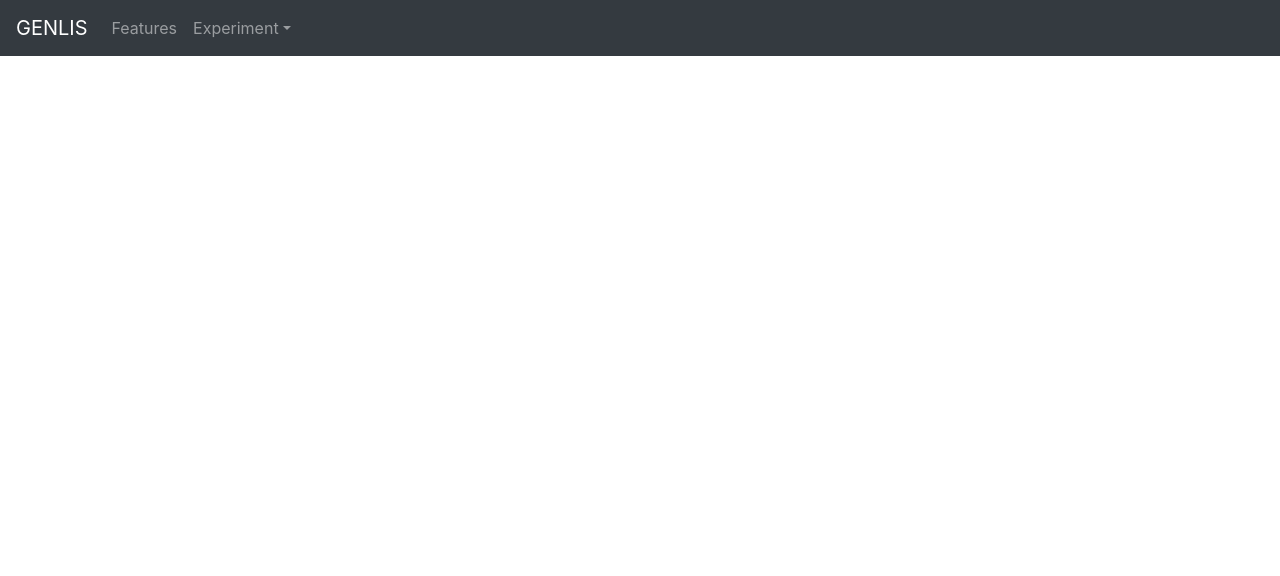
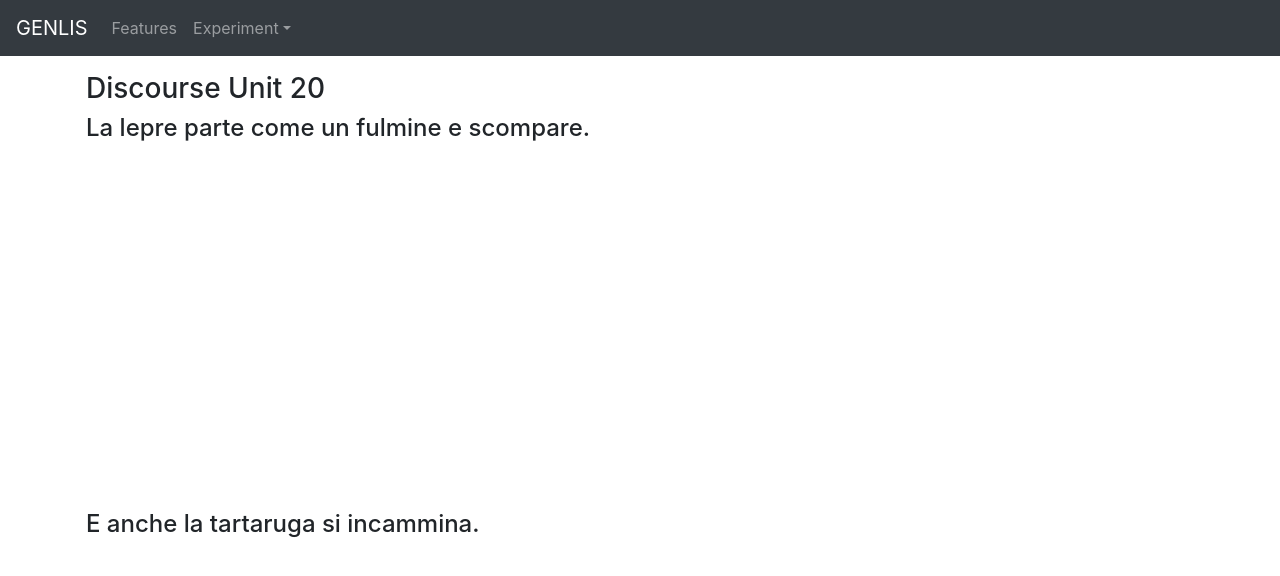
Before and after one commit to fstiffo/genlis, a React (Create React App) app: page /experiment in a window 1280 px wide. Shown: the top 576 px of the page. Built offline with nearby package versions, Linux system fonts and the light colour scheme; the HTML template or start-up script is replaced by a standard one.

Commit message:
VideoRow defined

```diff
--- a/package.json
+++ b/package.json
@@ -4,9 +4,10 @@
   "private": true,
   "dependencies": {
     "bootstrap": "^4.3.1",
-    "react": "16.8.6",
+    "react": "16.10.2",
     "react-bootstrap": "^1.0.0-beta.12",
-    "react-dom": "16.8.6",
+    "react-dom": "16.10.2",
+    "react-player": "1.13.0",
     "react-router-dom": "5.1.2",
     "react-scripts": "3.1.1"
   },
--- a/src/Experiment.js
+++ b/src/Experiment.js
@@ -1,15 +1,17 @@
 import React from "react";
-import Carousel from "react-bootstrap/Carousel";
-import Accordion from "react-bootstrap/Accordion";
-import Card from "react-bootstrap/Card";
-import Button from "react-bootstrap/Button";
-import { useParams } from "react-router";
+import { useParams } from "react-router-dom";
+import VideoRow from "./VideoRow";
+import data from "./data";
 
-class MyCarousel extends React.Component {
+class DiscourseUnit extends React.Component {
   render() {
+    console.log(typeof this.props.id);
+    let id = this.props.id;
+    let du = data.find(e => e.id === id);
     return (
       <>
-        <h3>{this.props.id}</h3>
+        <h3>Discourse Unit {id}</h3>
+        <VideoRow texts={du.texts} youtube={du.youtube} />
       </>
     );
   }
@@ -17,8 +19,8 @@ class MyCarousel extends React.Component {
 
 const Experiment = () => {
   let { id } = useParams();
-  console.log(id);
-  return <MyCarousel id={id} />;
+  let safeId = typeof id === "undefined" ? "20" : id;
+  return <DiscourseUnit id={safeId} />;
 };
 
 export default Experiment;
--- /dev/null
+++ b/src/VideoRow.js
@@ -0,0 +1,33 @@
+import React from "react";
+import ReactPlayer from "react-player";
+import Col from "react-bootstrap/Col";
+import Row from "react-bootstrap/Row";
+
+class VideoCol extends React.Component {
+  render() {
+    return (
+      <Col>
+        <h4>{this.props.text}</h4>
+        <ReactPlayer
+          url={"https://www.youtube.com/watch?v=" + this.props.youtube}
+        />
+      </Col>
+    );
+  }
+}
+
+class VideoRow extends React.Component {
+  render() {
+    let keys = Array.from(this.props.texts.keys());
+    let cols = keys.map(key => (
+      <VideoCol
+        key={key}
+        text={this.props.texts[key]}
+        youtube={this.props.youtube[key]}
+      />
+    ));
+    return <Row>{cols}</Row>;
+  }
+}
+
+export default VideoRow;
--- a/src/data.js
+++ b/src/data.js
@@ -1,11 +1,13 @@
 const data = [
   {
     id: "19",
-    text:
-      'Chi arriva ora? Un gufo. "Siete pronte? Cominciamo! 3, 2, 1 ... Via"!',
-    youtube: "https://youtu.be/z5neFa-QRpg",
-    glosses:
-      "gls('19',[],[],[wh,'y/n',foc],[],[],['venire chi . gufo . voi-due pronto . cominciare . 3,2,1 . via'],[],[g]).",
+    texts: [
+      'Chi arriva ora? Un gufo. "Siete pronte? Cominciamo! 3, 2, 1 ... Via"!'
+    ],
+    youtube: ["z5neFa-QRpg"],
+    glosses: [
+      "gls('19',[],[],[wh,'y/n',foc],[],[],['venire chi . gufo . voi-due pronto . cominciare . 3,2,1 . via'],[],[g])."
+    ],
     syntax_lexicon: [
       {
         id: [19, 1, 28],
@@ -44,6 +46,57 @@ const data = [
       "ora arriva un gufo e dice : voi due siete pronti",
       'cominciamo dice: " 3 2 1 ... via'
     ],
-    tts: "19.mp3"
+    tts: ["19.mp3"]
+  },
+  {
+    id: "20",
+    texts: [
+      "La lepre parte come un fulmine e scompare.",
+      "E anche la tartaruga si incammina."
+    ],
+    youtube: ["tv2JR1uMCTg", "yqiORaFRJDA"],
+    glosses: [
+      "gls('20.1',[],[],[],[],[],['lepre referente1+referente2-fermi_cl referente1-supera_velocemente-reference2_cl andarsene'],[],[])",
+      "gls('20.2',[],[],[],[],[],['tartaruga , uguale , camminare_t'],[t],[])"
+    ],
+    syntax_lexicon: [
+      {
+        ref: [20, 1, 30],
+        prolog:
+          "seml(20,1,30-46,coord(e,[act,pass_rem,ind,superare,[lepre,tartaruga,avv-[velocemente]]],[act,pass_rem,ind,andarsene,[little_pro]]))"
+      },
+      {
+        ref: [20, 2, 31],
+        prolog:
+          "seml(20,2,31-48,subord(e_anche,act,pass_rem,ind,incamminarsi,[tartaruga]))"
+      }
+    ],
+    semantics_morphology: [
+      {
+        ref: [20, 1],
+        prolog:
+          "seml(20,1,30-46,coord(e,[act,pass_rem,ind,superare,[[def,_,_,lepre],[def,_,_,tartaruga],adj(velocemente)]],[act,pass_rem,ind,andarsene,[[top,_,_,pro]]]))"
+      },
+      {
+        ref: [20, 2],
+        prolog:
+          "seml(20,2,31-48,subord(e_anche,[act,pass_rem,ind,incamminarsi,[[def,_,_,tartaruga]]]))"
+      }
+    ],
+    discourse_anaph: [
+      "turn(lepre,act,superare,20,1,30-46)",
+      "turn(pro,act,andarsene,20,1,30-46)",
+      "turn(tartaruga,act,incamminarsi,20,2,31-48)",
+      "turn(tartaruga, act, incamminarsi, 20, 2, 31-48)",
+      "turn(lepre, act, andarsene, 20, 1, 30-46)",
+      "turn(lepre, act, superare, 20, 1, 30-46)"
+    ],
+    generated_text: [
+      "la lepre superò la tartaruga velocemente e se ne andò",
+      "e anche la tartaruga si incamminò"
+    ],
+    tts: ["20.1.mp3", "20.2.mp3"]
   }
 ];
+
+export default data;
```
